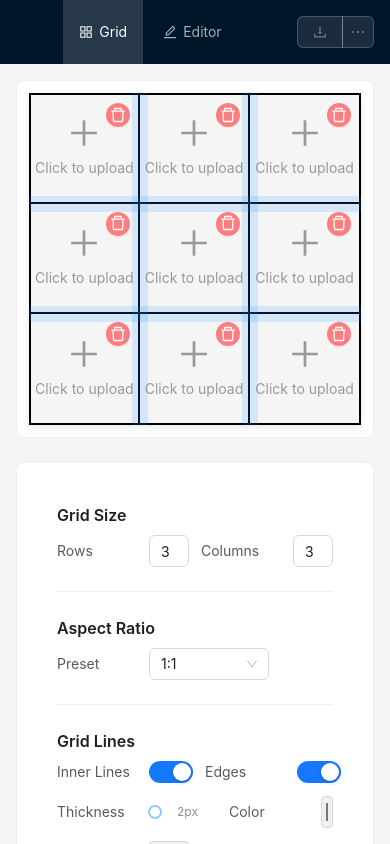
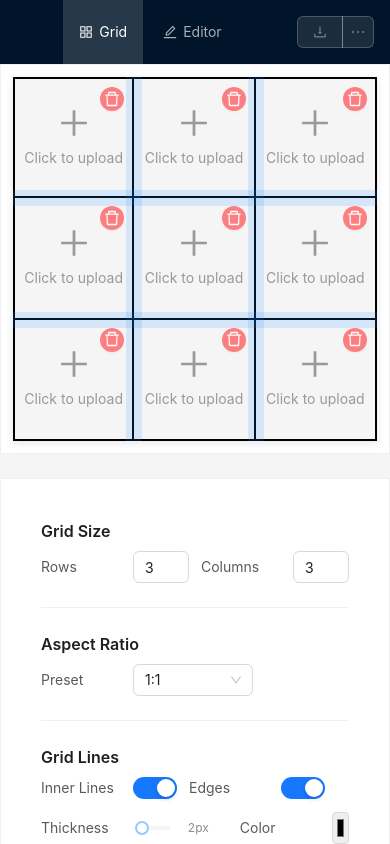
Before and after one commit to j-tegen/photogrids, a Vue app: page / in a window 390 px wide. Shown: the top 844 px of the page. Built offline with nearby package versions, Linux system fonts and the light colour scheme; the HTML template or start-up script is replaced by a standard one.

Commit message:
chore: improve mobile look

```diff
--- a/src/App.vue
+++ b/src/App.vue
@@ -311,7 +311,17 @@ function handleFormatChange(info: { key: string | number }) {
   }
 
   .tab-content {
-    padding: 16px;
+    padding: 0;
+  }
+
+  .grid-card,
+  .grid-controls-card {
+    border-radius: 0;
+  }
+
+  .grid-card :deep(.ant-card),
+  .grid-controls-card :deep(.ant-card) {
+    border-radius: 0;
   }
 
   .grid-card :deep(.ant-card-body) {
--- a/src/components/PhotoEditor.vue
+++ b/src/components/PhotoEditor.vue
@@ -1547,7 +1547,19 @@ defineExpose({
 
 @media (max-width: 767px) {
   .photo-editor {
-    padding: 12px;
+    padding: 0;
+  }
+
+  .toolbar-card,
+  .preview-card,
+  .controls-card {
+    border-radius: 0;
+  }
+
+  .toolbar-card :deep(.ant-card),
+  .preview-card :deep(.ant-card),
+  .controls-card :deep(.ant-card) {
+    border-radius: 0;
   }
 
   .toolbar-card :deep(.ant-card-body) {
```
